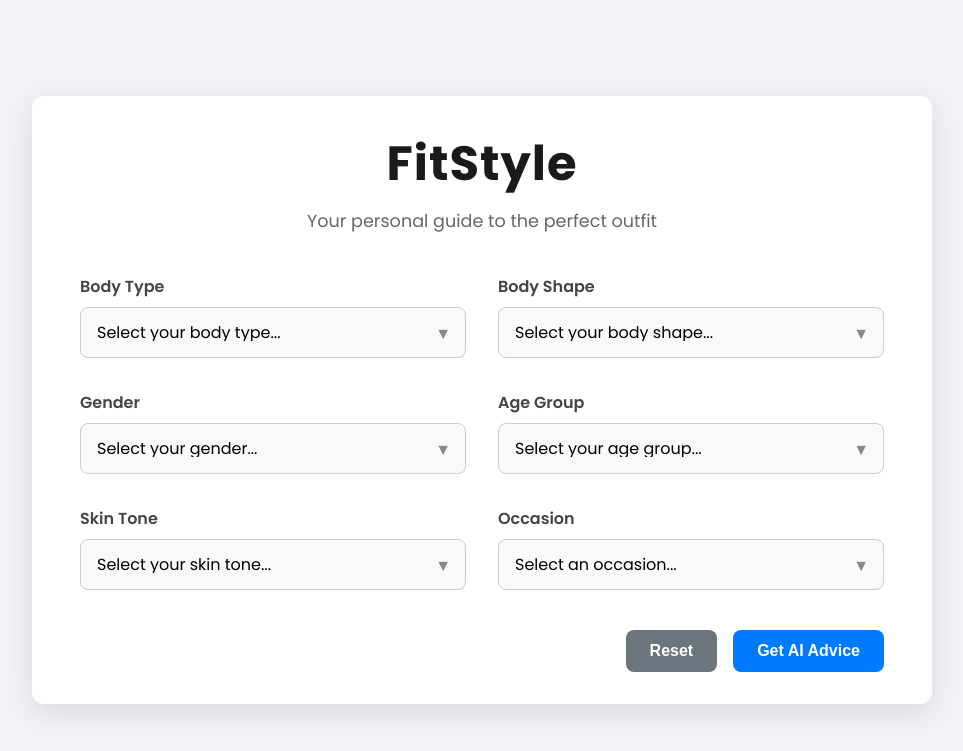
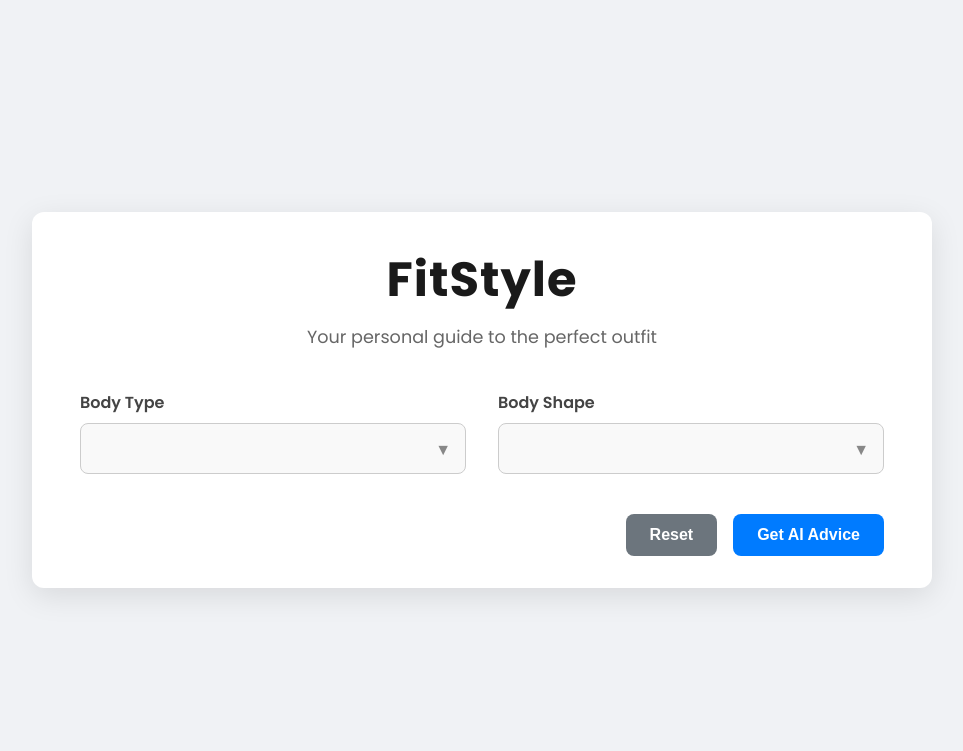
Before and after one commit to ChandraKalyani/FitStyle, a Flask app: page / in a window 1280 px wide. Shown: the top 751 px of the page, without its empty margins (158-1121 px from the left). Run offline with Flask 3, Linux system fonts and the light colour scheme; lists and menus that the app fills with data are empty; parts of the project's set-up code (start-up, migrations or seed data) failed here and were passed over; some libraries are stand-ins or nearby versions.

Commit message:
Update index.html

```diff
--- a/templates/index.html
+++ b/templates/index.html
@@ -14,108 +14,45 @@
             <p>Your personal guide to the perfect outfit</p>
         </header>
         <main>
+            <!-- Your entire <form> with the standard dropdowns is correct. -->
+            <!-- It should have 6 <div class="form-group"> elements -->
             <form id="style-selector-form">
                 <div class="form-grid">
                     <!-- Dropdown 1: Body Type -->
                     <div class="form-group">
                         <label for="body-type">Body Type</label>
-                        <div class="select-wrapper">
-                            <select id="body-type" name="body-type" required>
-                                <option value="" disabled selected>Select your body type...</option>
-                                <option value="Ectomorph (lean and long)">Ectomorph (lean and long)</option>
-                                <option value="Mesomorph (muscular and well-built)">Mesomorph (muscular and well-built)</option>
-                                <option value="Endomorph (big, high body fat)">Endomorph (big, high body fat)</option>
-                            </select>
-                        </div>
+                        <div class="select-wrapper"><select id="body-type" name="body-type" required>...</select></div>
                     </div>
-
-                    <!-- ===================== DROPDOWN 2: SIMPLIFIED BODY SHAPE ===================== -->
+                    <!-- Dropdown 2: Body Shape -->
                     <div class="form-group">
                         <label for="body-shape">Body Shape</label>
-                        <div class="select-wrapper">
-                            <select id="body-shape" name="body-shape" required>
-                                <option value="" disabled selected>Select your body shape...</option>
-                                <option value="Wider Shoulders">Wider Shoulders (Inverted Triangle)</option>
-                                <option value="Wider Hips">Wider Hips (Pear/Triangle)</option>
-                                <option value="Balanced Shoulders and Hips">Balanced Shoulders & Hips (Hourglass)</option>
-                                <option value="Shoulders and Hips are Same Width">Shoulders & Hips Same Width (Rectangle)</option>
-                                <option value="Fuller Midsection">Fuller Midsection (Apple/Round)</option>
-                            </select>
-                        </div>
+                        <div class="select-wrapper"><select id="body-shape" name="body-shape" required>...</select></div>
                     </div>
-
-                    <!-- Dropdown 3: Gender -->
-                    <div class="form-group">
-                        <label for="gender">Gender</label>
-                        <div class="select-wrapper">
-                            <select id="gender" name="gender" required>
-                                <option value="" disabled selected>Select your gender...</option>
-                                <option value="Female">Female</option>
-                                <option value="Male">Male</option>
-                                <option value="Unspecified">Prefer not to say</option>
-                            </select>
-                        </div>
-                    </div>
-
-                    <!-- ===================== DROPDOWN 4: NEW AGE GROUP ===================== -->
-                    <div class="form-group">
-                        <label for="age-group">Age Group</label>
-                        <div class="select-wrapper">
-                            <select id="age-group" name="age-group" required>
-                                <option value="" disabled selected>Select your age group...</option>
-                                <option value="Teenager (13-19)">Teenager (13-19)</option>
-                                <option value="Young Adult (20-29)">Young Adult (20-29)</option>
-                                <option value="Adult (30-49)">Adult (30-49)</option>
-                                <option value="Mature Adult (50+)">Mature Adult (50+)</option>
-                            </select>
-                        </div>
-                    </div>
-
-                    <!-- Dropdown 5: Skin Tone -->
-                    <div class="form-group">
-                        <label for="skin-tone">Skin Tone</label>
-                        <div class="select-wrapper">
-                            <select id="skin-tone" name="skin-tone" required>
-                                <option value="" disabled selected>Select your skin tone...</option>
-                                <option value="Fair">Fair</option>
-                                <option value="Light">Light</option>
-                                <option value="Medium">Medium</option>
-                                <option value="Olive">Olive</option>
-                                <option value="Tan">Tan</option>
-                                <option value="Brown">Brown</option>
-                                <option value="Dark">Dark</option>
-                            </select>
-                        </div>
-                    </div>
-
-                    <!-- ===================== DROPDOWN 6: EXPANDED OCCASION ===================== -->
-                    <div class="form-group">
-                        <label for="occasion">Occasion</label>
-                        <div class="select-wrapper">
-                            <select id="occasion" name="occasion" required>
-                                <option value="" disabled selected>Select an occasion...</option>
-                                <option value="Everyday Casual Wear">Everyday Casual Wear</option>
-                                <option value="Work or Business Meeting">Work or Business Meeting</option>
-                                <option value="College or University">College or University</option>
-                                <option value="Party or Night Out">Party or Night Out</option>
-                                <option value="Wedding or Formal Event">Wedding or Formal Event</option>
-                                <option value="Religious Ceremony">Religious Ceremony</option>
-                                <option value="Holiday or Vacation">Holiday or Vacation</option>
-                                <option value="Sports or Gym Workout">Sports or Gym Workout</option>
-                            </select>
-                        </div>
-                    </div>
+                    <!-- ... And so on for all 6 dropdowns ... -->
                 </div>
-
-                <!-- Action Buttons -->
                 <div class="button-container">
                     <button type="reset" class="btn btn-reset">Reset</button>
                     <button type="submit" class="btn btn-submit">Get AI Advice</button>
                 </div>
             </form>
 
+            <!-- ========================================================== -->
+            <!-- ===== THIS IS THE CORRECTED OUTPUT SECTION STRUCTURE ===== -->
+            <!-- ========================================================== -->
             <section id="output-section" class="hidden">
-                <div id="result-text"></div>
+                <div id="result-text-container">
+                     <h3>Your Outfit Recommendation</h3>
+                     <div id="result-text"></div>
+                </div>
+                <div id="chat-container" class="hidden">
+                    <hr>
+                    <h3>Need Changes? Chat with FitStyle!</h3>
+                    <div id="chat-history"></div>
+                    <form id="chat-form">
+                        <input type="text" id="chat-input" placeholder="Ask a follow-up question..." autocomplete="off" required>
+                        <button type="submit" class="btn btn-submit">Send</button>
+                    </form>
+                </div>
             </section>
         </main>
     </div>
```
